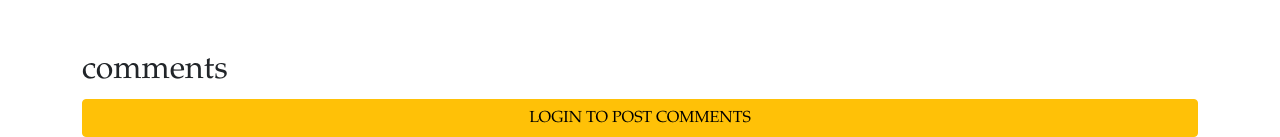
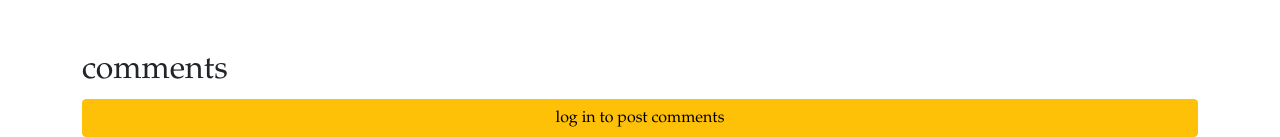
Before and after one commit to DeclanBarrett/BoutiqueEats, a Flask app: page /restaurants/1 in a window 1280 px wide. Shown: the part 1095-1232 px from the top of the page. Run offline with Flask 2, Linux system fonts and the light colour scheme; data comes from the database, SQL or seed files in the repository; some libraries are stand-ins or nearby versions.

Commit message:
updated formatting of comment button

```diff
--- a/website/templates/restaurant.html
+++ b/website/templates/restaurant.html
@@ -133,8 +133,7 @@
 
     {% else %}
     <div class="d-grid gap-2">
-        <a class="btn btn-warning bg-warning" type="button" href="{{ url_for('auth.login') }}">LOGIN TO POST
-            COMMENTS</a>
+        <a class="btn btn-warning bg-warning" type="button" href="{{ url_for('auth.login') }}">log in to post comments</a>
     </div>
 
     {% endif %}
```
